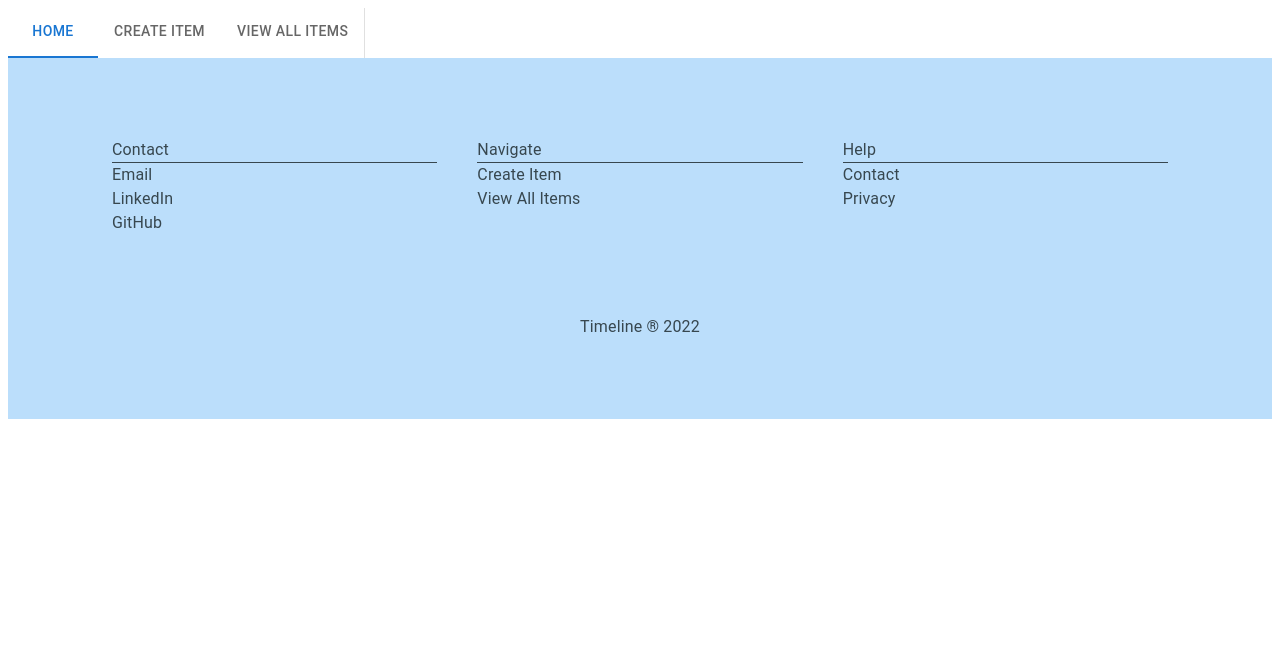
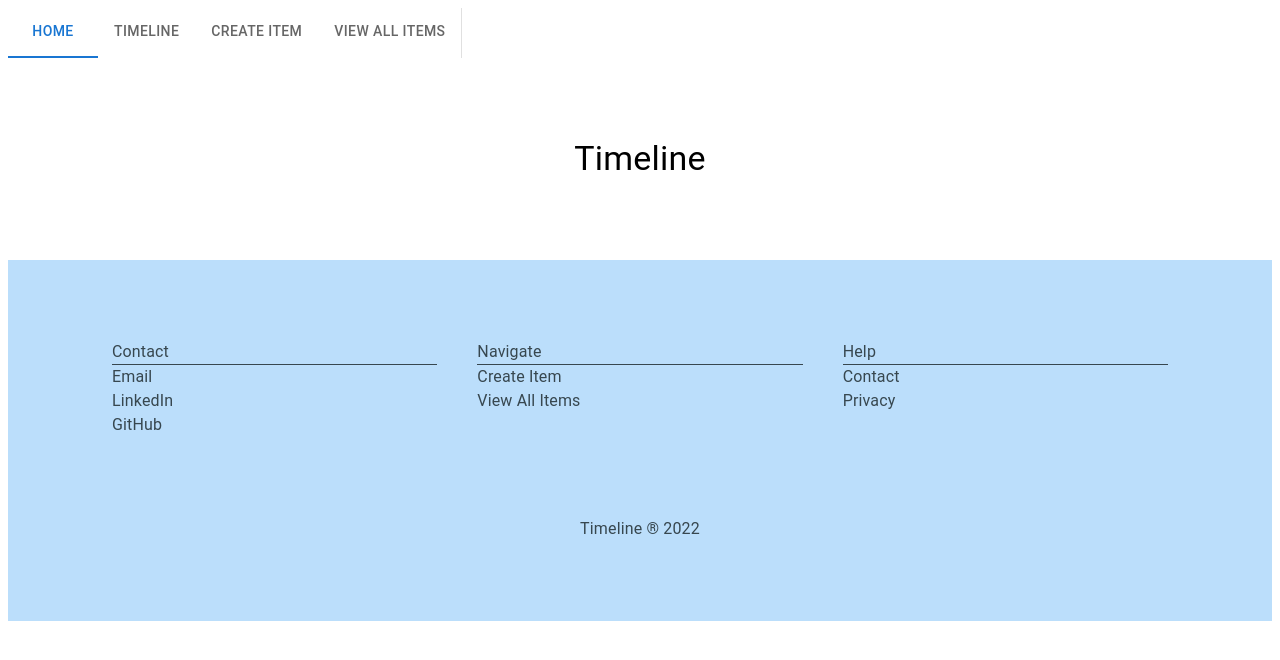
Before and after one commit to laurakelly1/virtual-timeline, a React (Create React App) app: page /timeline in a window 1280 px wide. Shown: the top 660 px of the page. Built offline with nearby package versions, Linux system fonts and the light colour scheme.

Commit message:
Adding timeline page

```diff
--- a/src/components/Footer.js
+++ b/src/components/Footer.js
@@ -1,4 +1,4 @@
-import React, { useState } from "react";
+import React from "react";
 import { Box, Container, Grid, Link, Typography } from "@mui/material";
 import { blue, blueGrey } from '@mui/material/colors';
 
--- a/src/components/Main.js
+++ b/src/components/Main.js
@@ -5,10 +5,10 @@ import DeleteItem from "../pages/DeleteItem";
 import HomePage from "../pages/HomePage";
 import Item from "../pages/Item";
 import Items from "../pages/Items";
+import Timeline from "../pages/Timeline";
 import UpdateItem from "../pages/UpdateItem";
 
 const Main = () => {
-
   return (
     <Routes>
       <Route exact path="/" element={<HomePage />} />
@@ -16,7 +16,8 @@ const Main = () => {
       <Route path="/item/:id" element={<Item />} />
       <Route path="/createitem" element={<CreateItem />} />
       <Route path="/updateitem/:id" element={<UpdateItem />} />
-      <Route path='/deleteitem/:id' element={<DeleteItem />} />
+      <Route path="/deleteitem/:id" element={<DeleteItem />} />
+      <Route path="/timeline" element={<Timeline />} />
     </Routes>
   );
 };
--- a/src/components/Navbar.js
+++ b/src/components/Navbar.js
@@ -30,6 +30,13 @@ const Navbar = () => {
         >
           <Tab label="Home" to="/" component={Link} value="1" key="1" />
           <Tab
+            label="Timeline"
+            to="/timeline"
+            component={Link}
+            value="4"
+            key="4"
+          />
+          <Tab
             label="Create Item"
             to="/createitem"
             component={Link}
@@ -43,6 +50,7 @@ const Navbar = () => {
             value="3"
             key="3"
           />
+
         </Tabs>
       </Box>
     </Box>
--- /dev/null
+++ b/src/pages/Timeline.js
@@ -0,0 +1,22 @@
+import { Grid, Typography } from "@mui/material";
+import React from "react";
+
+const Timeline = () => {
+  return (
+    <Grid
+      container
+      spacing={1}
+      className="center main"
+      px={{ xs: 5, sm: 10 }}
+      py={{ xs: 5, sm: 10 }}
+    >
+      <Grid item xs={12} align="center">
+        <Typography component="h4" variant="h4">
+          Timeline
+        </Typography>
+      </Grid>
+    </Grid>
+  );
+};
+
+export default Timeline;
```
